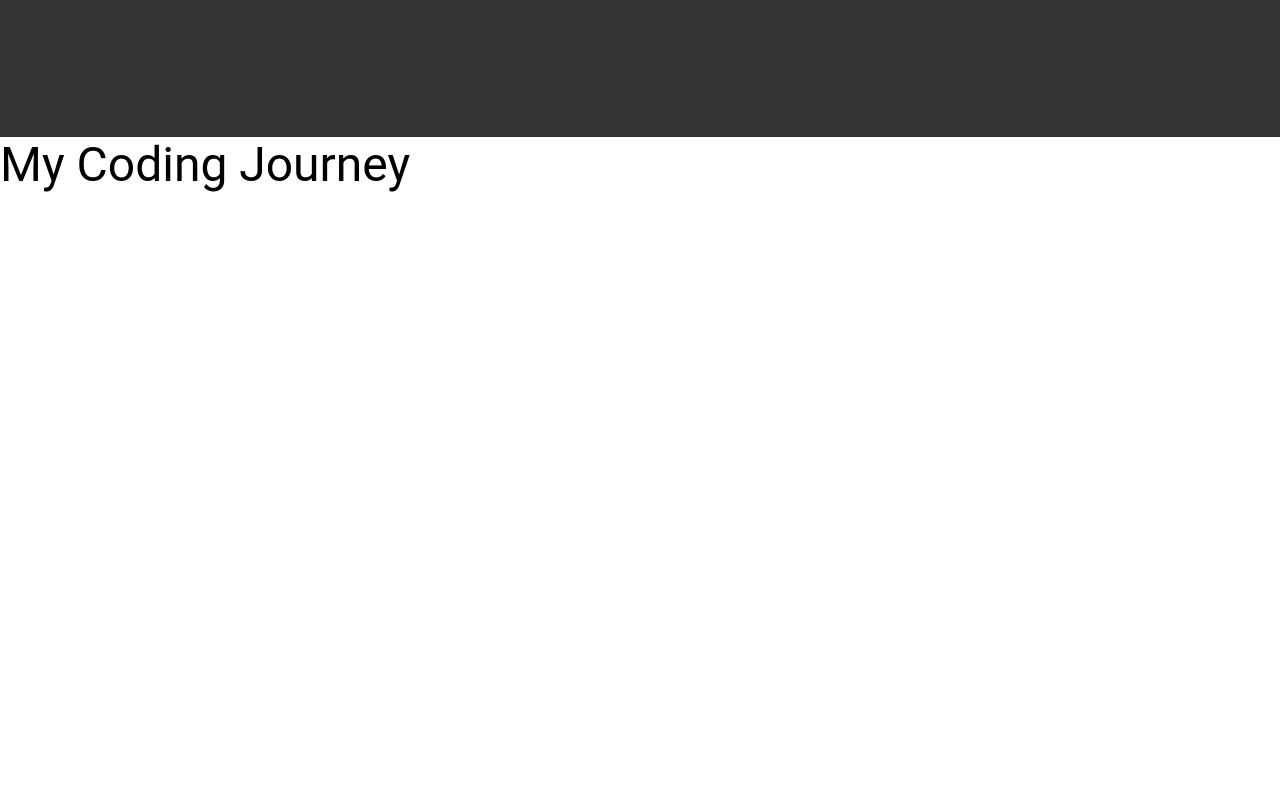
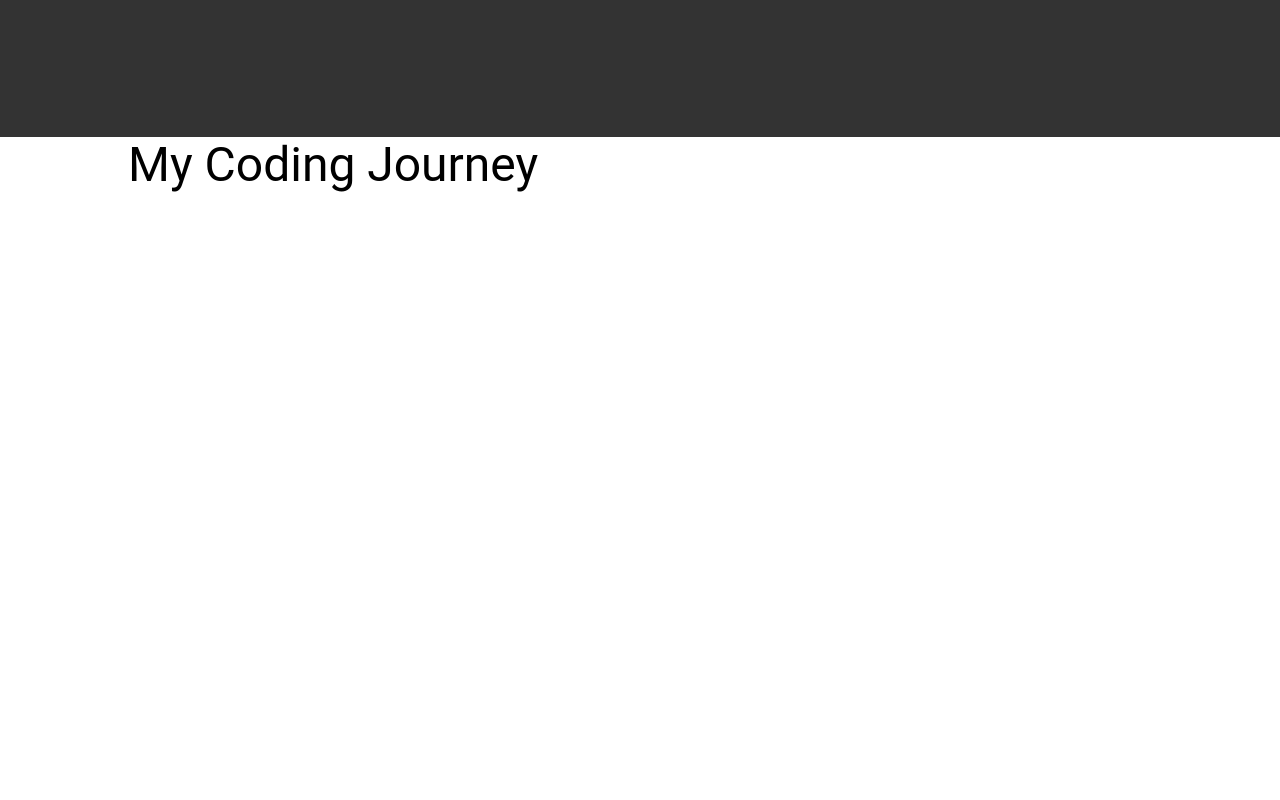
Before and after one commit to HAlejandra10/iPortafolio, a React (Create React App) app: page / in a window 1280 px wide. Shown: the part 1220-2020 px from the top of the page. Built offline with nearby package versions, Linux system fonts and the light colour scheme.

Commit message:
adding side menu with the hambuerger icon and add style to it

```diff
--- a/src/components/layout/NavBar.js
+++ b/src/components/layout/NavBar.js
@@ -1,4 +1,4 @@
-import { AppBar, Toolbar, List } from '@material-ui/core'
+import { AppBar, Toolbar, List, Menu, IconButton } from '@material-ui/core'
 import React from 'react'
 import logo from "../../img/logoH.png"
 import { makeStyles } from '@material-ui/core'
@@ -7,6 +7,7 @@ import {InfoTwoToneIcon} from "@material-ui/icons/InfoTwoTone"
 import {EmojiObjectsTwoToneIcon} from "@material-ui/icons/EmojiObjectsTwoTone";
 import {BuildTwoToneIcon} from "@material-ui/icons/BuildTwoTone";
 import {ContactMailTwoToneIcon} from "@material-ui/icons/ContactMailTwoTone";
+import MenuIcon from "@material-ui/icons/Menu"
 
 const links =[
   {
@@ -54,6 +55,9 @@ const NavBar = () => {
               ))
             }
            </List>
+           <IconButton edge="end" className={classes.menubutton}>
+             <MenuIcon fontSize="large"/>
+            </IconButton>
             </Toolbar>
      </AppBar>
 
@@ -101,6 +105,18 @@ const useStyles= makeStyles((theme) => ({
       color: "#5E17EB",
       borderBottom: "3px solid #5E17EB"
      },
+   },
+   menubutton: {
+    display: "none",
+    [theme.breakpoints.down("sm")]: {
+      display: "block",
+      color: "#5E17EB",
+      position: "absolute",
+      top: 0,
+      right: 10,
+
+
+    }
    }
 
 }))
--- a/src/components/pages/Contact.js
+++ b/src/components/pages/Contact.js
@@ -19,6 +19,10 @@ const useStyles= makeStyles((theme) => ({
   sectiondark:{
     background: "#333",
     color: "#fff"
+  },
+  sectioncontent: {
+    maxWidth: "80vw",
+    margin: "0 auto"
   }
 }))
 
--- a/src/components/pages/MyWork.js
+++ b/src/components/pages/MyWork.js
@@ -18,6 +18,10 @@ const useStyles= makeStyles((theme) => ({
   sectiondark:{
     background: "#333",
     color: "#fff"
+  },
+  sectioncontent: {
+    maxWidth: "80vw",
+    margin: "0 auto"
   }
 }))
 export default MyWork
--- a/src/components/pages/Skills.js
+++ b/src/components/pages/Skills.js
@@ -19,6 +19,10 @@ const useStyles= makeStyles((theme) => ({
   sectiondark:{
     background: "#333",
     color: "#fff"
+  },
+  sectioncontent: {
+    maxWidth: "80vw",
+    margin: "0 auto"
   }
 }))
 
```
